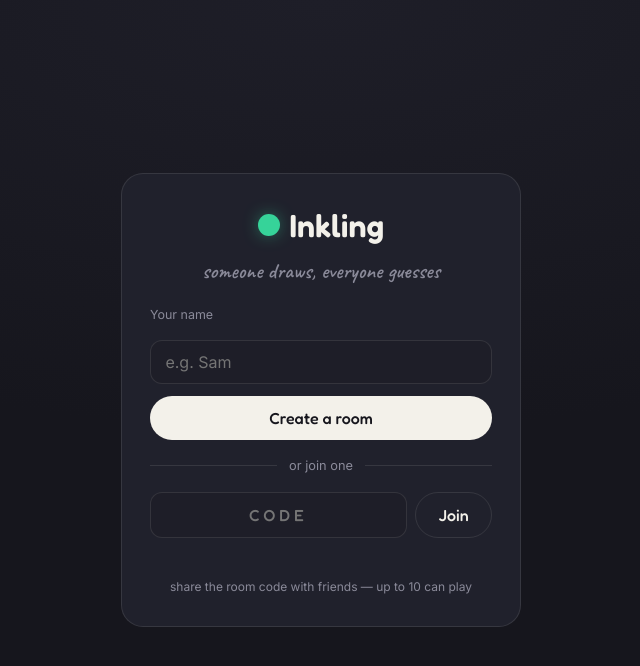
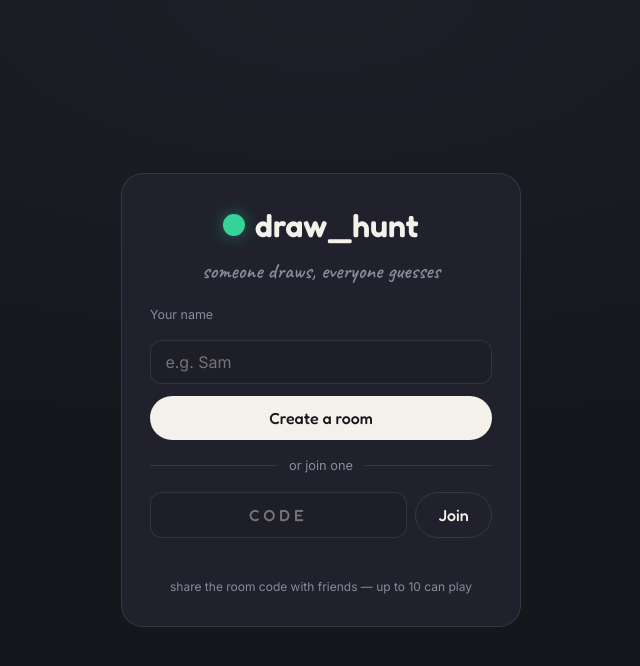
Before and after one commit to PankajChauhanji/DrawHunt, a Flask app: page / in a window 1280 px wide. Shown: the top 666 px of the page, without its empty margins (319-959 px from the left). Run offline with Flask 3, Linux system fonts and the light colour scheme.

Commit message:
updated names.

```diff
--- a/app.py
+++ b/app.py
@@ -29,7 +29,7 @@ logging.basicConfig(
     level=logging.INFO,
     format="%(asctime)s  %(levelname)-7s %(name)s  %(message)s",
 )
-log = logging.getLogger("pictionary")
+log = logging.getLogger("draw_hunt")
 
 
 def create_app():
@@ -96,5 +96,5 @@ if __name__ == "__main__":
     # this block does not run (see Procfile / README).
     port = int(os.environ.get("PORT", "5000"))
     debug = os.environ.get("FLASK_DEBUG", "0") == "1"
-    log.info("starting Pictionary server on http://localhost:%d", port)
+    log.info("starting draw_hunt server on http://localhost:%d", port)
     socketio.run(app, host="0.0.0.0", port=port, debug=debug)
--- a/sockets/connection.py
+++ b/sockets/connection.py
@@ -15,7 +15,7 @@ from flask import request
 
 from game.manager import room_manager
 
-log = logging.getLogger("pictionary.connection")
+log = logging.getLogger("draw_hunt.connection")
 
 
 def register(socketio):
--- a/sockets/director.py
+++ b/sockets/director.py
@@ -20,7 +20,7 @@ from game import scoring, words
 from game.manager import room_manager
 from sockets.common import broadcast_room
 
-log = logging.getLogger("pictionary.director")
+log = logging.getLogger("draw_hunt.director")
 
 TICK = 0.25
 
--- a/sockets/drawing.py
+++ b/sockets/drawing.py
@@ -29,7 +29,7 @@ from flask_socketio import emit
 from config import Config
 from game.manager import room_manager
 
-log = logging.getLogger("pictionary.drawing")
+log = logging.getLogger("draw_hunt.drawing")
 
 _HEX = re.compile(r"^#[0-9a-fA-F]{6}$")
 
--- a/sockets/gameplay.py
+++ b/sockets/gameplay.py
@@ -32,7 +32,7 @@ from config import Config
 from game.manager import room_manager
 from sockets.common import broadcast_room
 
-log = logging.getLogger("pictionary.gameplay")
+log = logging.getLogger("draw_hunt.gameplay")
 
 CHAT_MAX_LEN = 200
 WORD_MAX_LEN = 40
--- a/sockets/lobby.py
+++ b/sockets/lobby.py
@@ -28,7 +28,7 @@ from config import Config
 from game.manager import room_manager
 from sockets.common import broadcast_room
 
-log = logging.getLogger("pictionary.lobby")
+log = logging.getLogger("draw_hunt.lobby")
 
 
 def register(socketio):
--- a/static/css/style.css
+++ b/static/css/style.css
@@ -1,5 +1,5 @@
 /* ============================================================
-   Inkling — Phase 1 styles (landing + lobby)
+   draw_hunt — Phase 1 styles (landing + lobby)
    Identity: inky dark paper, warm light text, marker accents.
    Display = Fredoka, doodle accent = Caveat, body = Inter.
    ============================================================ */
--- a/static/js/identity.js
+++ b/static/js/identity.js
@@ -8,8 +8,8 @@
 window.Identity = (function () {
   "use strict";
 
-  const UID_KEY = "inkling_uid";
-  const NAME_KEY = "inkling_name";
+  const UID_KEY = "draw_hunt_uid";
+  const NAME_KEY = "draw_hunt_name";
 
   function getUserId() {
     let id = localStorage.getItem(UID_KEY);
--- a/static/js/socket.js
+++ b/static/js/socket.js
@@ -1,5 +1,5 @@
 /* ============================================================
-   Inkling — Phase 0 client
+   draw_hunt — Phase 0 client
    Opens the Socket.IO connection and reflects its state in the UI.
    This is the browser half of the "connect / disconnect fire" check.
    ============================================================ */
--- a/templates/game.html
+++ b/templates/game.html
@@ -3,7 +3,7 @@
 <head>
   <meta charset="UTF-8" />
   <meta name="viewport" content="width=device-width, initial-scale=1.0" />
-  <title>Inkling — room {{ room_code }}</title>
+  <title>draw_hunt — room {{ room_code }}</title>
   <link rel="preconnect" href="https://fonts.googleapis.com" />
   <link rel="preconnect" href="https://fonts.gstatic.com" crossorigin />
   <link href="https://fonts.googleapis.com/css2?family=Caveat:wght@600&family=Fredoka:wght@500;600&family=Inter:wght@400;500&display=swap" rel="stylesheet" />
@@ -11,7 +11,7 @@
 </head>
 <body class="room" data-conn="connecting">
   <header class="topbar">
-    <span class="brand-sm"><span class="blot sm"></span> Inkling</span>
+    <span class="brand-sm"><span class="blot sm"></span> draw_hunt</span>
     <span class="conn" title="connection"><span id="conn-dot" class="conn-dot"></span></span>
   </header>
 
--- a/templates/index.html
+++ b/templates/index.html
@@ -3,7 +3,7 @@
 <head>
   <meta charset="UTF-8" />
   <meta name="viewport" content="width=device-width, initial-scale=1.0" />
-  <title>Inkling — draw & guess</title>
+  <title>draw_hunt — draw & guess</title>
   <link rel="preconnect" href="https://fonts.googleapis.com" />
   <link rel="preconnect" href="https://fonts.gstatic.com" crossorigin />
   <link href="https://fonts.googleapis.com/css2?family=Caveat:wght@600&family=Fredoka:wght@500;600&family=Inter:wght@400;500&display=swap" rel="stylesheet" />
@@ -13,7 +13,7 @@
   <main class="card">
     <div class="brand">
       <span class="blot"></span>
-      <h1>Inkling</h1>
+      <h1>draw_hunt</h1>
     </div>
     <p class="tagline">someone draws, everyone guesses</p>
 
```
